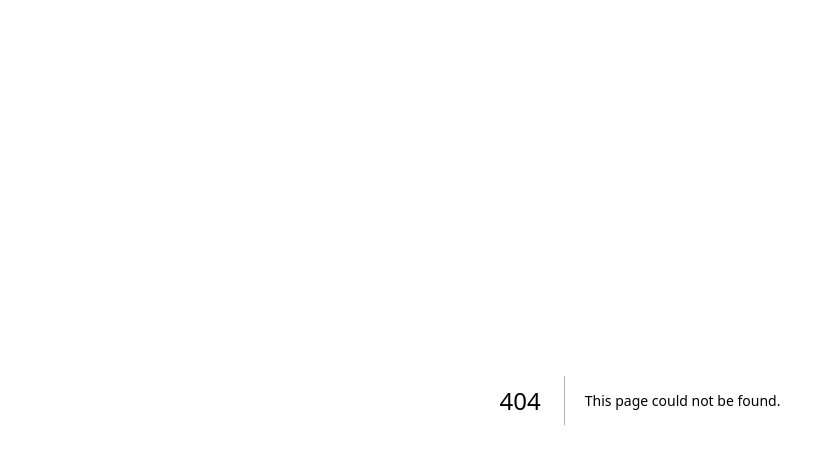
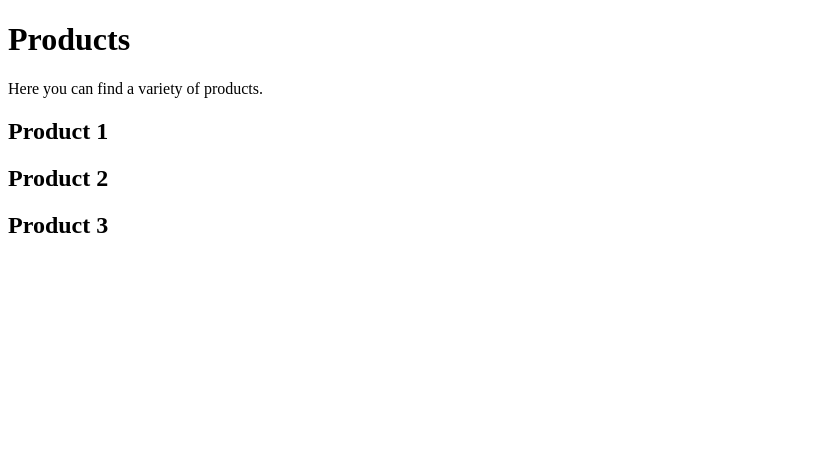
Before and after one commit to syedkashanabbas/next-js-1, a Next.js app: page /products in a window 1280 px wide. Before the commit this address had no page. Shown: the top 464 px of the page, without its empty margins (0-835 px from the left). Built offline with nearby package versions, Linux system fonts and the light colour scheme.

Commit message:
dynamic routes

```diff
--- /dev/null
+++ b/src/app/products/page.tsx
@@ -0,0 +1,14 @@
+export default function Products() {
+    return (
+        <div>
+            <h1>Products</h1>
+            <p>Here you can find a variety of products.</p>
+
+
+                <h2>Product 1</h2>
+                <h2>Product 2</h2>
+                <h2>Product 3</h2>
+
+        </div>
+    );
+}
```
Also changed, not shown: src/app/products/[productId]/page.tsx (added, +10 -0 lines).
